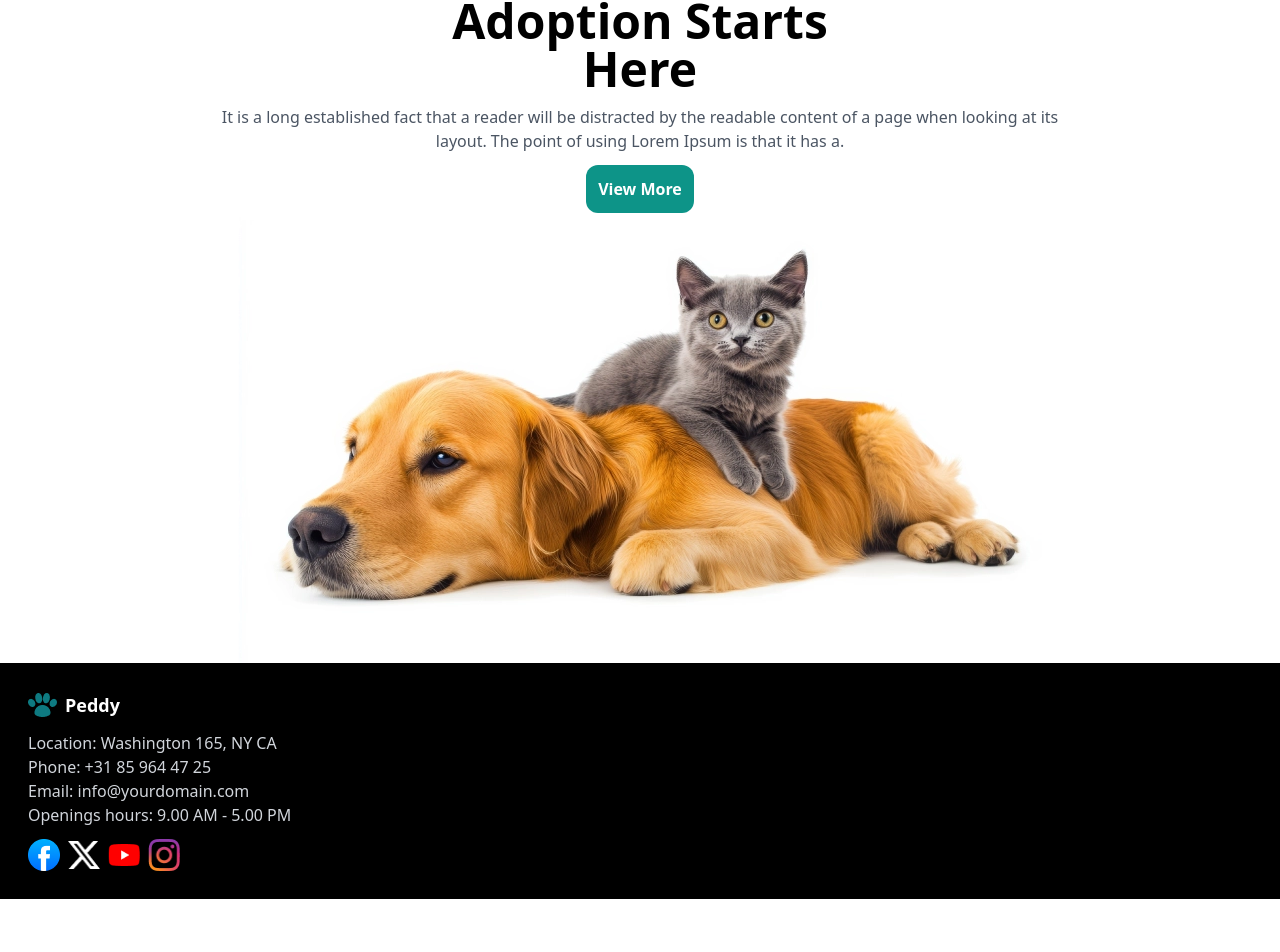
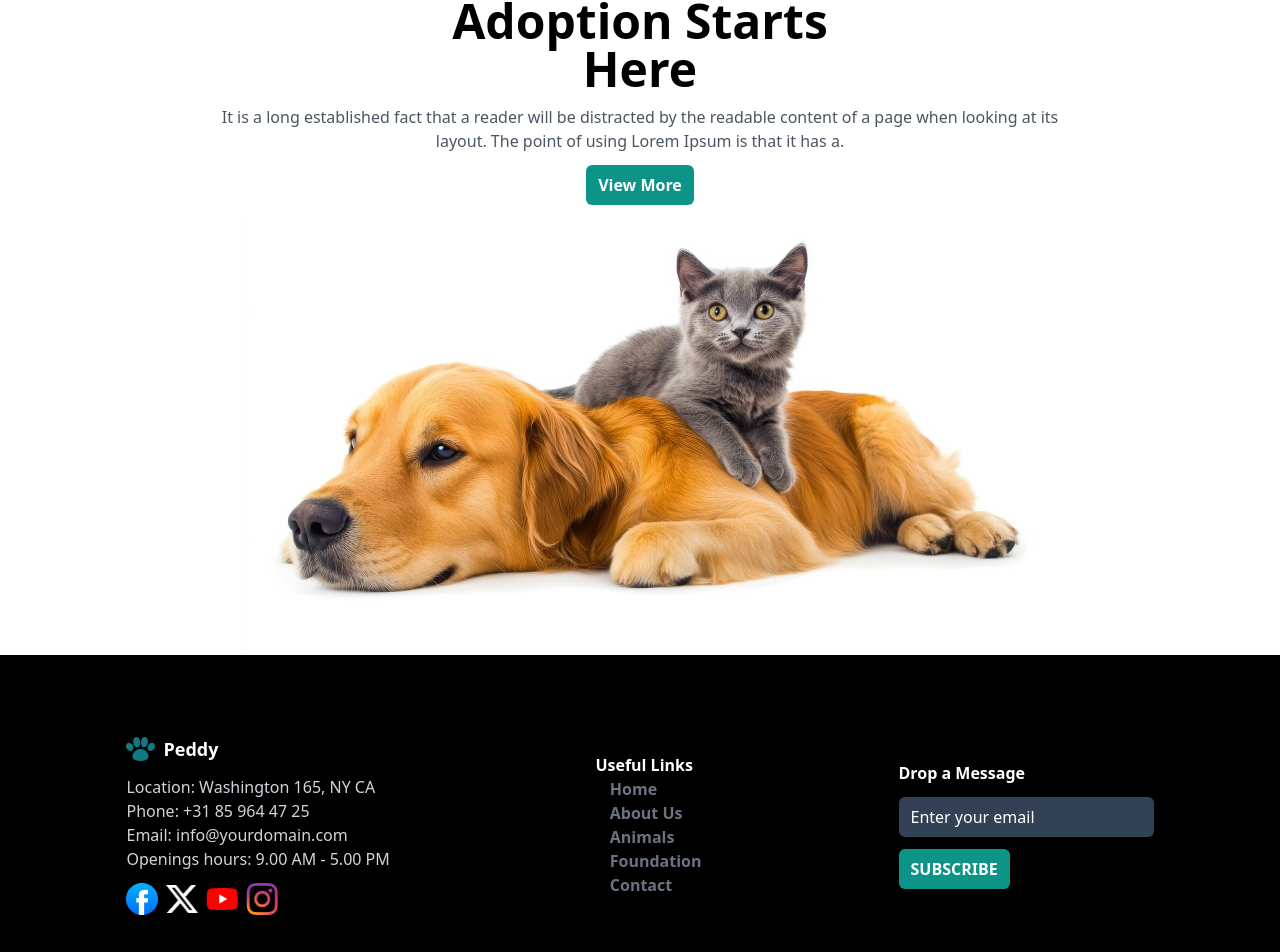
Before and after one commit to ashrafulislam08/pet-adoption-reform, a React (Vite) app: page / in a window 1280 px wide. Shown: the part 167-1119 px from the top of the page. Before the commit the page ends 1066 px from the top, so only its background shows below. Built offline with nearby package versions, Linux system fonts and the light colour scheme.

Commit message:
Added footer section

```diff
--- a/src/components/Banner/Banner.jsx
+++ b/src/components/Banner/Banner.jsx
@@ -1,4 +1,5 @@
 import bannerImg from "../../assets/pet.webp";
+import Button from "../Button/Button";
 const Banner = () => {
   return (
     <section>
@@ -14,9 +15,7 @@ const Banner = () => {
           readable content of a page when looking at its layout. The point of
           using Lorem Ipsum is that it has a.
         </p>
-        <button className="bg-teal-600 text-white rounded-xl  p-3 font-bold">
-          View More
-        </button>
+        <Button text={"View More"} />
         <img className="mx-auto" src={bannerImg} alt="" />
       </div>
     </section>
--- /dev/null
+++ b/src/components/Button/Button.jsx
@@ -0,0 +1,11 @@
+import React from "react";
+
+const Button = ({ text }) => {
+  return (
+    <button className="bg-teal-600 text-white rounded-md py-2 px-3 font-bold">
+      {text}
+    </button>
+  );
+};
+
+export default Button;
--- a/src/components/Footer/Footer.jsx
+++ b/src/components/Footer/Footer.jsx
@@ -3,9 +3,11 @@ import Instagram from "../../assets/instagram.png";
 import Youtube from "../../assets/youtube.png";
 import Twitter from "../../assets/x.png";
 import Logo from "../../assets/logo.webp";
+import NavItem from "../Navbar/NavItem";
+import Button from "../Button/Button";
 const Footer = () => {
   return (
-    <footer className="w-full p-7 bg-black">
+    <footer className="flex flex-col lg:flex-row justify-around lg:items-center w-full px-7 py-20 bg-black">
       <div className="space-y-3">
         {/* Logo */}
         <div className="flex items-center gap-2">
@@ -26,6 +28,30 @@ const Footer = () => {
           <img className="w-8" src={Instagram} alt="" />
         </div>
       </div>
+
+      {/* Useful Links */}
+      <div className="my-3">
+        <h3 className="font-semibold text-white lg:text-center">
+          Useful Links
+        </h3>
+        <NavItem text={"Home"} />
+        <NavItem text={"About Us"} />
+        <NavItem text={"Animals"} />
+        <NavItem text={"Foundation"} />
+        <NavItem text={"Contact"} />
+      </div>
+
+      {/* Newsletter */}
+      <div>
+        <h2 className="text-white font-semibold">Drop a Message</h2>
+        <input
+          className="my-3 bg-slate-700 rounded-md px-3 py-2 placeholder:text-white text-white"
+          type="text"
+          placeholder="Enter your email"
+        />{" "}
+        <br />
+        <Button text="SUBSCRIBE" />
+      </div>
     </footer>
   );
 };
--- a/src/components/Navbar/NavItem.jsx
+++ b/src/components/Navbar/NavItem.jsx
@@ -1,7 +1,9 @@
 const NavItem = ({ text }) => {
   return (
     <li>
-      <a href="">{text}</a>
+      <a className="text-gray-500 font-semibold" href="">
+        {text}
+      </a>
     </li>
   );
 };
```
